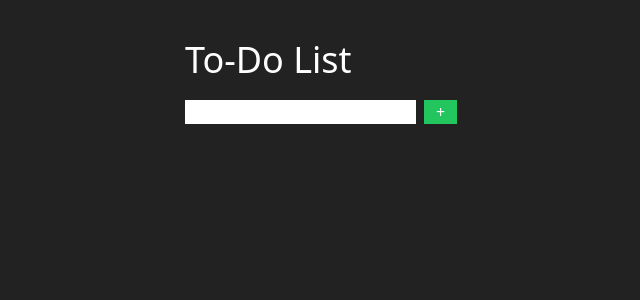
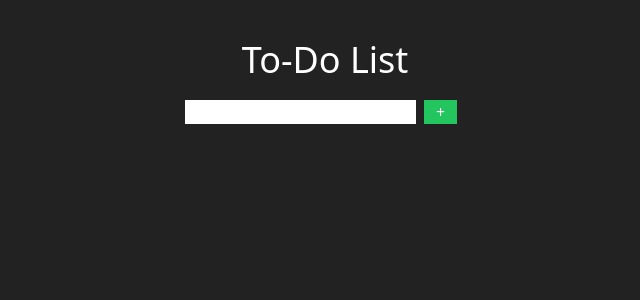
Before and after one commit to DCdev1234/to-do-list, a Next.js app: page / in a window 1280 px wide. Shown: the top 300 px of the page, without its empty margins (315-955 px from the left). Built offline with nearby package versions, Linux system fonts and the light colour scheme.

Commit message:
Centered Header and Input Field

```diff
--- a/pages/index.tsx
+++ b/pages/index.tsx
@@ -43,9 +43,9 @@ export default function Home() {
   return (
     <div className="flex w-full">
       <div className="flex flex-col mx-auto mt-10">
-          <h1 className="text-4xl mb-5">To-Do List</h1>
+          <h1 className="text-4xl mb-5 text-center">To-Do List</h1>
           <div className="flex flex-col gap-1">
-            <form onSubmit={handleAdd}>
+            <form onSubmit={handleAdd} className="mx-auto">
               <input type="text" className="text-black" id="input_field" name="input_field" autoComplete="off"/>
               <button className="bg-green-500 px-3 mx-2 mb-5" type="submit">+</button>
             </form>
```
